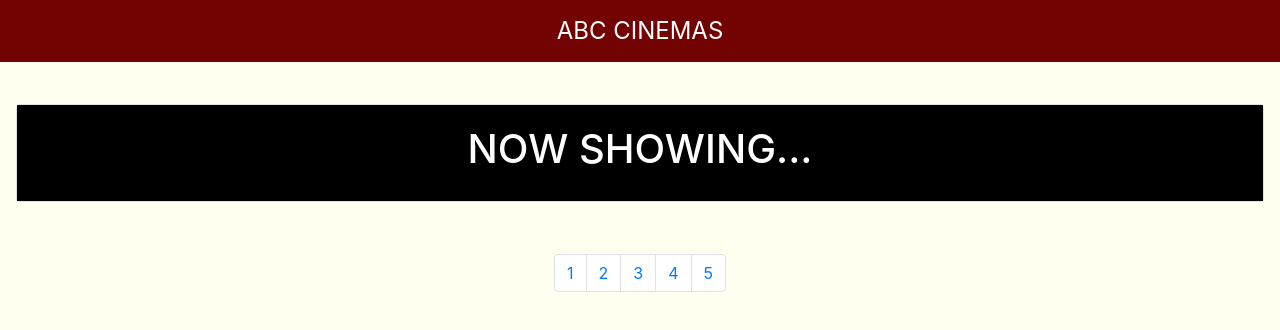
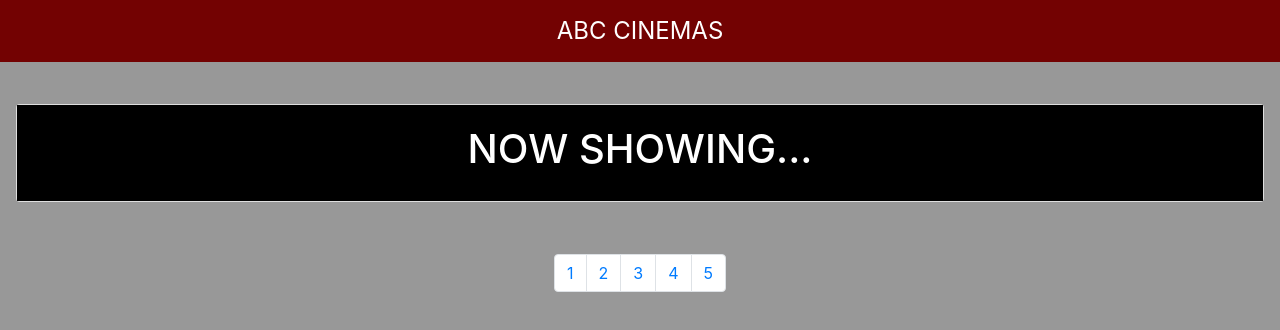
Before and after one commit to Sukhweb/abc-cinema, a plain HTML site: page index.html in a window 1280 px wide. Drawn offline with nearby package versions, Linux system fonts and the light colour scheme; no server answers.

Commit message:
changed background colour

```diff
--- a/css/style.css
+++ b/css/style.css
@@ -1,5 +1,5 @@
 body {
-  background-color: #FFFFF0;
+  background-color: #989898;
   margin: 1em 0;
   padding: 0 1em;
 }
```
